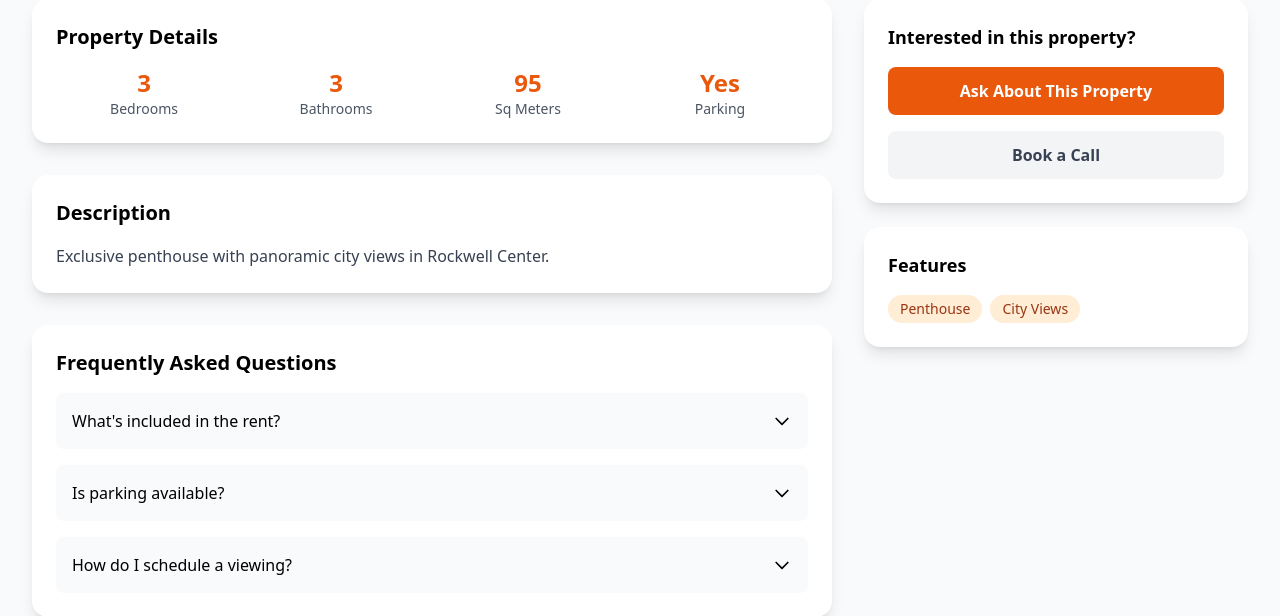
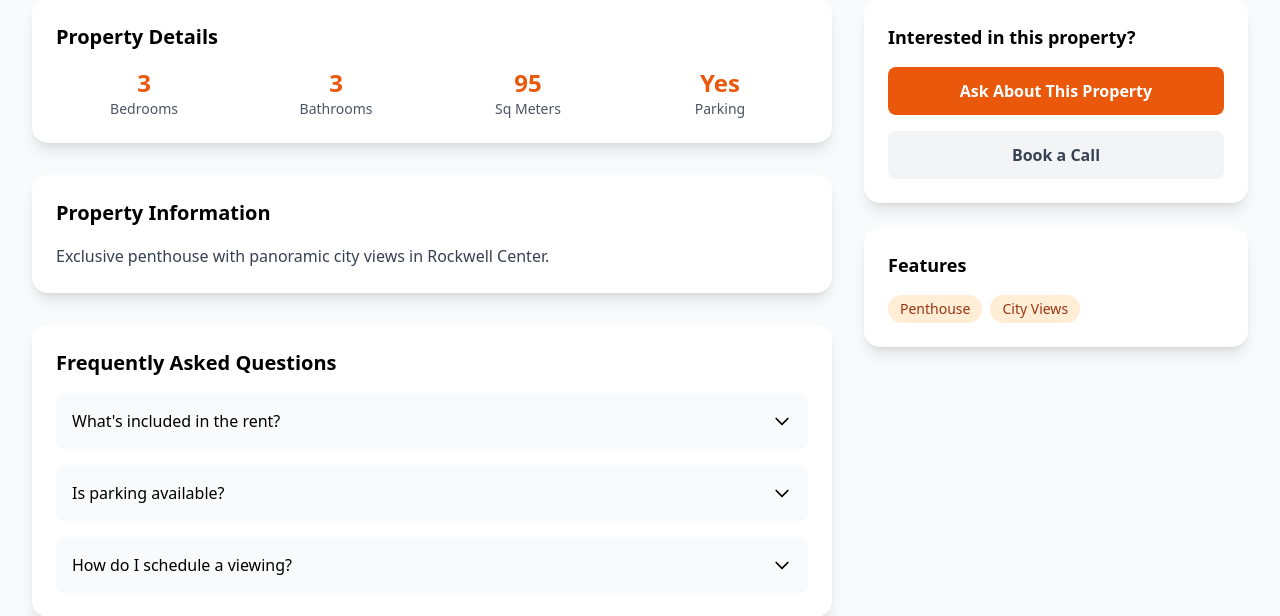
Before and after one commit to Jvictorio09/project_03, a Django app: a page that uses myApp/templates/property_detail.html in a window 1280 px wide. Shown: the part 1038-1654 px from the top of the page. Run offline with Django 4.2, Linux system fonts and the light colour scheme; data comes from the database, SQL or seed files in the repository; some libraries are stand-ins or nearby versions.

Commit message:
Update property details and currency formatting for Philippine market
Modify property_detail.html to display "Property Information" instead of "Description" and use `linebreaksbr` filter. Update `peso` template filter in `extras.py` to format currency as Philippine Peso (₱).

Replit-Commit-Author: Agent
Replit-Commit-Session-Id: abb7555d-9f7c-4d47-88b0-363237bf12e7
Replit-Commit-Checkpoint-Type: intermediate_checkpoint
Replit-Commit-Screenshot-Url: https://storage.googleapis.com/screenshot-production-us-central1/b98ac6f9-5b52-49a3-996b-2b3111339e6b/abb7555d-9f7c-4d47-88b0-363237bf12e7/7eKg2zs

```diff
--- a/myApp/templates/property_detail.html
+++ b/myApp/templates/property_detail.html
@@ -51,8 +51,8 @@
             <!-- Description -->
             {% if property.description %}
             <div class="bg-white rounded-2xl shadow-lg p-6 mb-8">
-                <h2 class="text-xl font-semibold mb-4">Description</h2>
-                <p class="text-gray-700 leading-relaxed">{{ property.description }}</p>
+                <h2 class="text-xl font-semibold mb-4">Property Information</h2>
+                <div class="text-gray-700 leading-relaxed whitespace-pre-line">{{ property.description|linebreaksbr }}</div>
             </div>
             {% endif %}
 
--- a/myApp/templatetags/extras.py
+++ b/myApp/templatetags/extras.py
@@ -7,10 +7,10 @@ register = template.Library()
 
 @register.filter
 def peso(value):
-    """Format number as US Dollar currency."""
+    """Format number as Philippine Peso currency."""
     if value is None:
-        return "$0"
-    return f"${value:,}"
+        return "₱0"
+    return f"₱{value:,}"
 
 
 @register.filter
```
